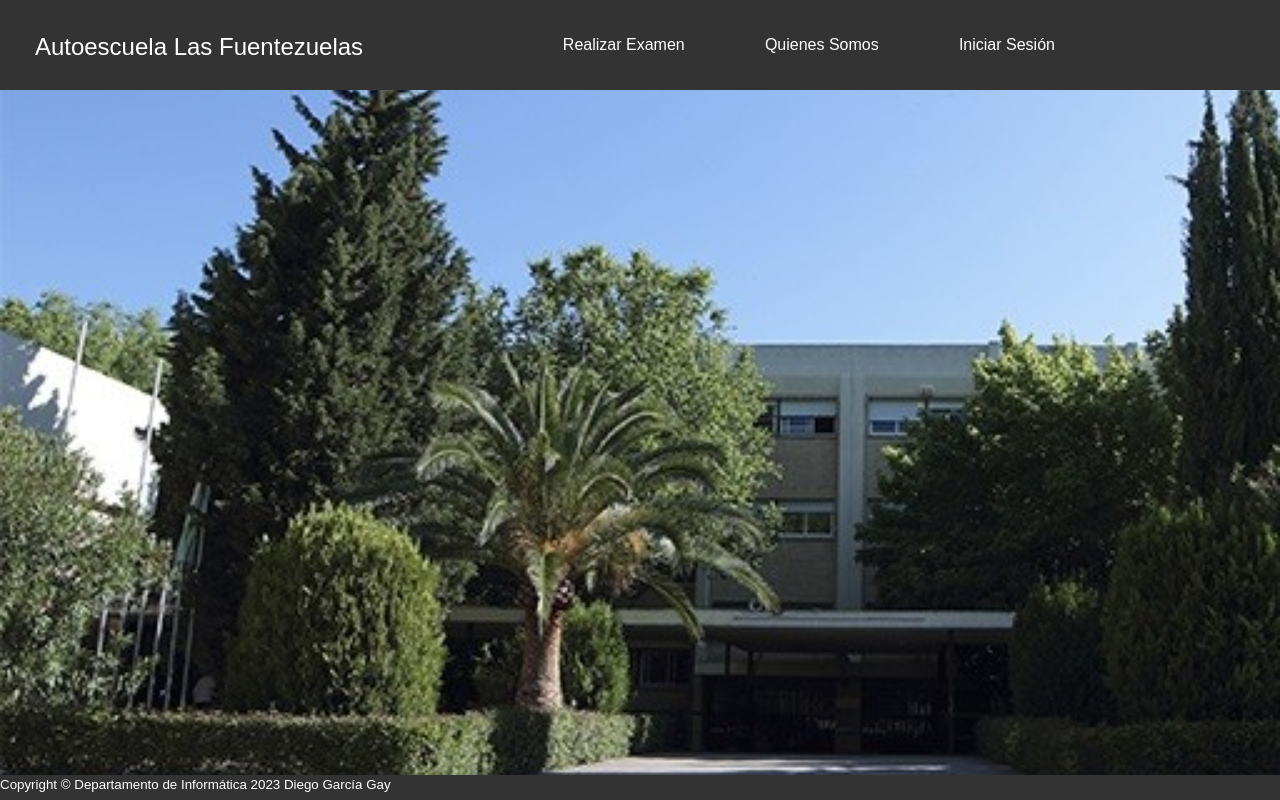
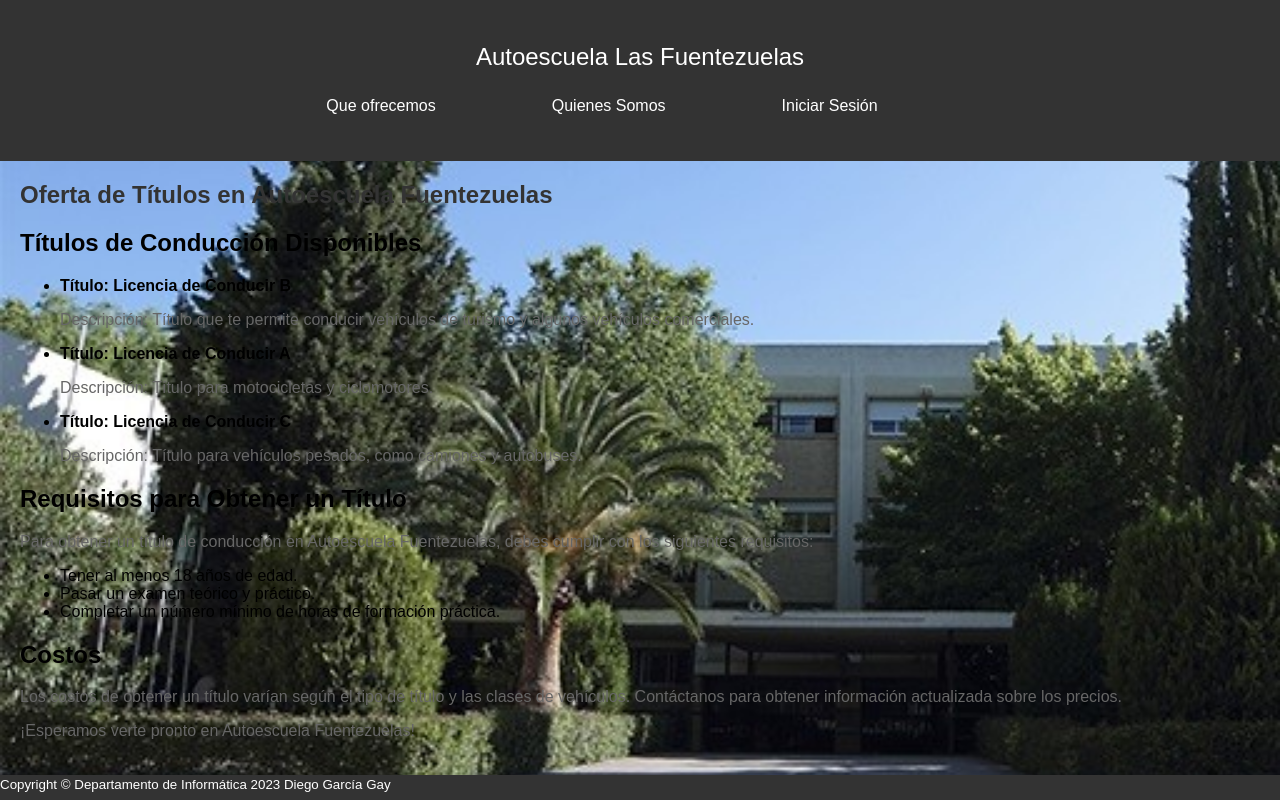
Before and after one commit to DiegoGG3/PrimerProyecto, a PHP site: page /?menu=Oferta in a window 1280 px wide. Run offline with PHP 8.4, Linux system fonts and the light colour scheme.

Commit message:
commitHeader

```diff
--- a/Principal/enruta.php
+++ b/Principal/enruta.php
@@ -14,6 +14,10 @@ if (isset($_GET['menu'])) {
         require_once './interfaz/examen.html';
 
     }
+    if ($_GET['menu'] == "Oferta") {
+        require_once './interfaz/oferta.php';
+
+    }
     if ($_GET['menu'] == "IniciaSesion") {
         header("location: ./interfaz/iniciarSesion.php");
 
--- a/Principal/header.php
+++ b/Principal/header.php
@@ -1,23 +1,23 @@
+<header>
+        <?php
 
+            loginRepository::iniciarSesion();
+            //COMPROBAR SI EXISTE SESSION
+            if(!loginRepository::estaLog()){
+                require_once 'headerNoLog.php';
+            }else{
+                switch (strtoupper(loginRepository::comprobar("user")->get_Rol())) {
+                case "ADMIN":
+                    require_once 'adminHeader.php';
+                    break;
+                case "ALUMNO":
+                    require_once 'headerAlumno.php';
 
-<header>
-    <div id="titulo">
-        <a class="inicio" href="#">Autoescuela Las Fuentezuelas</a>
-    </div>
-
-    <nav class="barra-navegacion">
-
-            <ul class="lista-enlaces">
-                <li class="enlace">
-                    <a href="?menu=Examen">Realizar Examen <span class="oculto"></span></a>
-                </li>
-                <li class="enlace">
-                    <a href="?menu=Conocenos">Quienes Somos<span class="oculto"></span></a>
-                </li>
-                <li class="enlace">
-                    <a href="?menu=IniciaSesion">Iniciar Sesión<span class="oculto"></span></a>
-                </li>
-            </ul>
-
-    </nav>
+                    break;
+                case "PROFESOR":
+                    require_once 'teacherHeader.php';
+                    break;
+                }
+            }
+        ?>
 </header>
--- /dev/null
+++ b/Principal/headerNoLog.php
@@ -0,0 +1,24 @@
+
+
+<header>
+
+    <div id="titulo">
+        <a class="inicio" href="#">Autoescuela Las Fuentezuelas</a>
+    </div>
+
+    <nav class="barra-navegacion">
+
+            <ul class="lista-enlaces">
+                <li class="enlace">
+                    <a href="?menu=Oferta">Que ofrecemos <span class="oculto"></span></a>
+                </li>
+                <li class="enlace">
+                    <a href="?menu=Conocenos">Quienes Somos<span class="oculto"></span></a>
+                </li>
+                <li class="enlace">
+                    <a href="?menu=IniciaSesion">Iniciar Sesión<span class="oculto"></span></a>
+                </li>
+            </ul>
+
+    </nav>
+</header>
--- a/css/estiloPagina.css
+++ b/css/estiloPagina.css
@@ -11,9 +11,7 @@ body {
 
 /* Estilos para el encabezado */
 #header header{
-    display: grid;
-    grid-template-columns: 30% 70%;
-    grid-template-rows: auto;
+
     background-color: #333;
     color: #fff;
     padding: 10px;
--- a/interfaz/conocenos.php
+++ b/interfaz/conocenos.php
@@ -8,7 +8,7 @@
 </head>
 <body>
     <div class="intro-container">
-        <form action="iniciarSesion.php">
+        <form>
             <h1>Bienvenido a la Autoescuela IES Fuentezuelas</h1>
             <p>Donde aprendes a conducir de manera segura y confiable.</p>
         </form>
--- /dev/null
+++ b/interfaz/oferta.php
@@ -0,0 +1,45 @@
+<!DOCTYPE html>
+<html lang="es">
+<head>
+    <meta charset="UTF-8">
+    <meta name="viewport" content="width=device-width, initial-scale=1.0">
+    <link rel="stylesheet" type="text/css" href="../css/body.css">
+    <title>Autoescuela Fuentezuelas</title>
+</head>
+<body>
+<body>
+    <h1>Oferta de Títulos en Autoescuela Fuentezuelas</h1>
+
+    <h2>Títulos de Conducción Disponibles</h2>
+    <ul>
+        <li>
+            <strong>Título: Licencia de Conducir B</strong>
+            <p>Descripción: Título que te permite conducir vehículos de turismo y algunos vehículos comerciales.</p>
+        </li>
+        <li>
+            <strong>Título: Licencia de Conducir A</strong>
+            <p>Descripción: Título para motocicletas y ciclomotores.</p>
+        </li>
+        <li>
+            <strong>Título: Licencia de Conducir C</strong>
+            <p>Descripción: Título para vehículos pesados, como camiones y autobuses.</p>
+        </li>
+    </ul>
+
+    <h2>Requisitos para Obtener un Título</h2>
+    <p>Para obtener un título de conducción en Autoescuela Fuentezuelas, debes cumplir con los siguientes requisitos:</p>
+    <ul>
+        <li>Tener al menos 18 años de edad.</li>
+        <li>Pasar un examen teórico y práctico.</li>
+        <li>Completar un número mínimo de horas de formación práctica.</li>
+    </ul>
+
+    <h2>Costos</h2>
+    <p>Los costos de obtener un título varían según el tipo de título y las clases de vehículos. Contáctanos para obtener información actualizada sobre los precios.</p>
+
+
+
+    <p>¡Esperamos verte pronto en Autoescuela Fuentezuelas!</p>
+</body>
+</body>
+</html>
--- a/repository/loginRepository.php
+++ b/repository/loginRepository.php
@@ -1,8 +1,5 @@
 <?php
     class loginRepository{
-        public static function redirigeLogin(){
-            header('Location: http://localhost/PrimerProyecto/interfaz/iniciarSesion.php');
-        }
 
         public static function iniciarSesion(){
             session_start();
```
Also changed, not shown: Principal/headerAlumno.php (added, +24 -0 lines), helper/login.php (+7 -3 lines).
